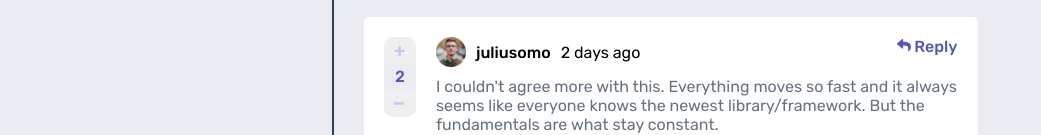
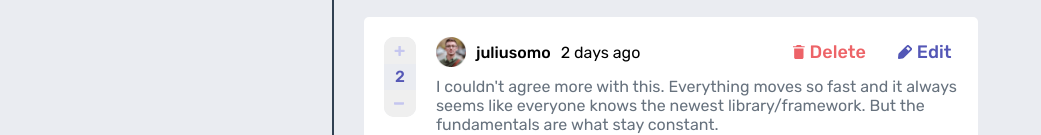
Before and after one commit to fosteeco/front-end-mentor-interactive-comments-section, a plain HTML site: page index.html in a window 1280 px wide. Shown: the part 462-597 px from the top of the page, without its empty margins (0-1041 px from the left). Drawn offline with Linux system fonts and the light colour scheme.

Commit message:
Added modify comment buttons and styling

```diff
--- a/script.js
+++ b/script.js
@@ -40,7 +40,9 @@ const commentUpVote = (commentId) => {
   voteCount.innerHTML = +voteCount.innerHTML + 1;
 };
 
-const buildCommment = (commentData) => {
+const buildCommment = (commentData, data) => {
+  const { currentUser } = data;
+  console.log("currentUser :", currentUser);
   const commentCard = `
   <div class="comment-container">
     <div class="comment-card" id="${commentData.id}">
@@ -99,8 +101,12 @@ const buildCommment = (commentData) => {
         <button onClick="commentUpVote(${comment.id})" class="btn plus-button">
           <img src="./images/icon-plus.svg" alt="" />
         </button>
-        <div class="vote-count moderate-blue-text weight-500">${comment.score}</div>
-        <button onClick="commentDownVote(${comment.id})" class="btn minus-button">
+        <div class="vote-count moderate-blue-text weight-500">${
+          comment.score
+        }</div>
+        <button onClick="commentDownVote(${
+          comment.id
+        })" class="btn minus-button">
           <img src="./images/icon-minus.svg" alt="" />
         </button>
       </div>
@@ -112,13 +118,23 @@ const buildCommment = (commentData) => {
               class="profile"
               alt=""
             />
-            <span class="profile-name weight-500">${comment.user.username}</span>
+            <span class="profile-name weight-500">${
+              comment.user.username
+            }</span>
             <span class="created-at">${comment.createdAt}</span>
           </div>
-          <div class="comment-reply-container moderate-blue-text weight-500" onClick="replyClick(${comment.id})">
+          ${
+            currentUser.username === comment.user.username
+              ? `
+              <div class="user-modify-controls">
+              <button class="btn transparent-bg red-text weight-500 modify-btn"><img src="./images/icon-delete.svg"/>Delete</button>
+              <button class="btn transparent-bg moderate-blue-text weight-500 modify-btn"><img src="./images/icon-edit.svg"/>Edit</button>
+              </div>`
+              : `<div class="comment-reply-container moderate-blue-text weight-500" onClick="replyClick(${comment.id})">
             <img src="./images/icon-reply.svg" alt="Reply arrow" />
             <span>Reply</span>
-          </div>
+          </div>`
+          }
         </div>
         <div class="comment-body gray-text">
         ${comment.content}
@@ -142,7 +158,7 @@ readTextFile("./data.json", function (text) {
   var data = JSON.parse(text); //parse JSON
   const commentArr = data.comments;
   commentArr.forEach((comment) => {
-    const newCommentCard = buildCommment(comment);
+    const newCommentCard = buildCommment(comment, data);
     commentsContainer.innerHTML += newCommentCard;
   });
   console.log(data);
--- a/style.css
+++ b/style.css
@@ -183,6 +183,27 @@ body {
   font-family: inherit;
 }
 
+.transparent-bg {
+  background-color: transparent;
+}
+
+.red-text {
+  color: var(--softRed);
+}
+
+.modify-btn {
+  font-size: 18px;
+  display: inline-flex;
+  gap: 5px;
+  align-items: center;
+}
+
+.user-modify-controls {
+  margin-left: auto;
+  display: flex;
+  gap: 20px;
+}
+
 .text-btn {
   padding: 10px 20px;
   border-radius: 10px;
```
